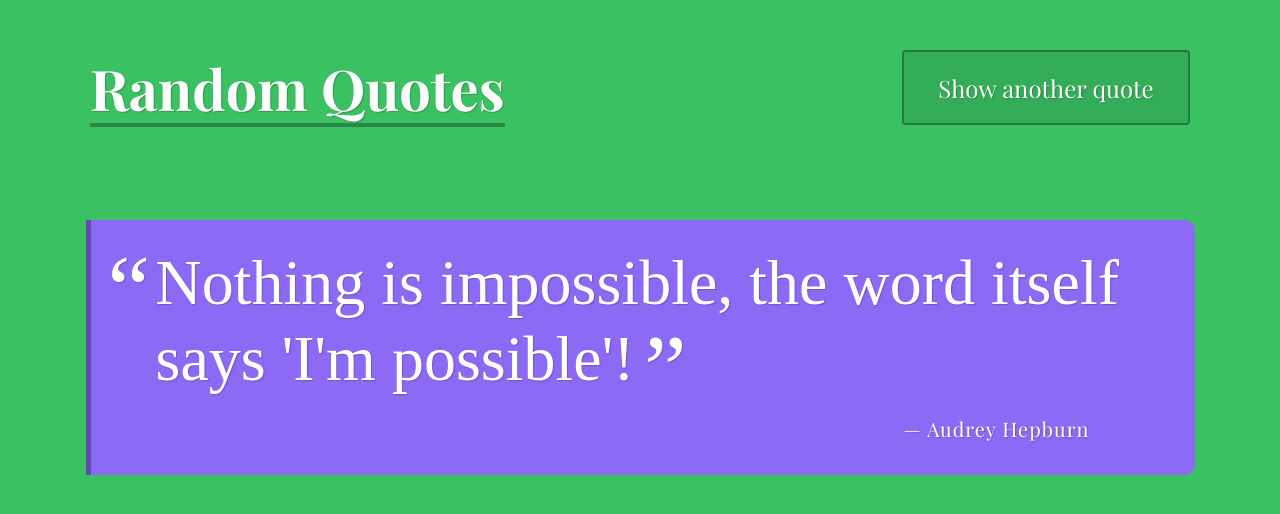
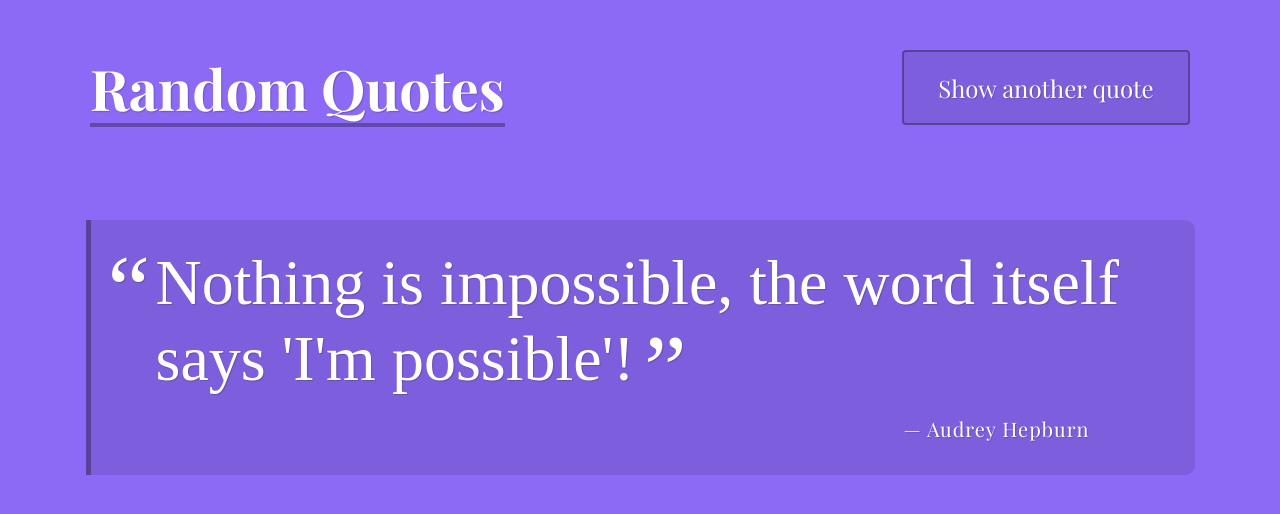
Before and after one commit to devonfp/random_quote_generator_v1, a plain HTML site: page index.html in a window 1280 px wide. Both pictures are taken after a click on the button "Show another quote". Drawn offline with nearby package versions, Linux system fonts and the light colour scheme; a web font is replaced by a local one.

Commit message:
Made changes so the body element changes color

```diff
--- a/index.html
+++ b/index.html
@@ -14,7 +14,7 @@
       <button id="load-quote" class="load-quote">Show another quote</button>
     </header>
 
-    <div class="container" id="con1">
+    <div class="container">
       <div id="quote-box" class="quote-box">
         <p class="quote">Every great developer you know got there by solving problems they were unqualified to solve until they actually did it.</p>
         <p class="source">Patrick McKenzie<span class="citation">Twitter</span><span class="year">2016</span></p>
--- a/js/script.js
+++ b/js/script.js
@@ -124,7 +124,7 @@ function randomBackground() {
   green = Math.floor(Math.random() * 256);
   blue = Math.floor(Math.random() * 256);
   randomRGB = `rgb( ${red}, ${green}, ${blue} )`;
-  document.getElementById('con1').style.backgroundColor = `${randomRGB}`;
+  document.body.style.backgroundColor = `${randomRGB}`;
 }
 
 
```
